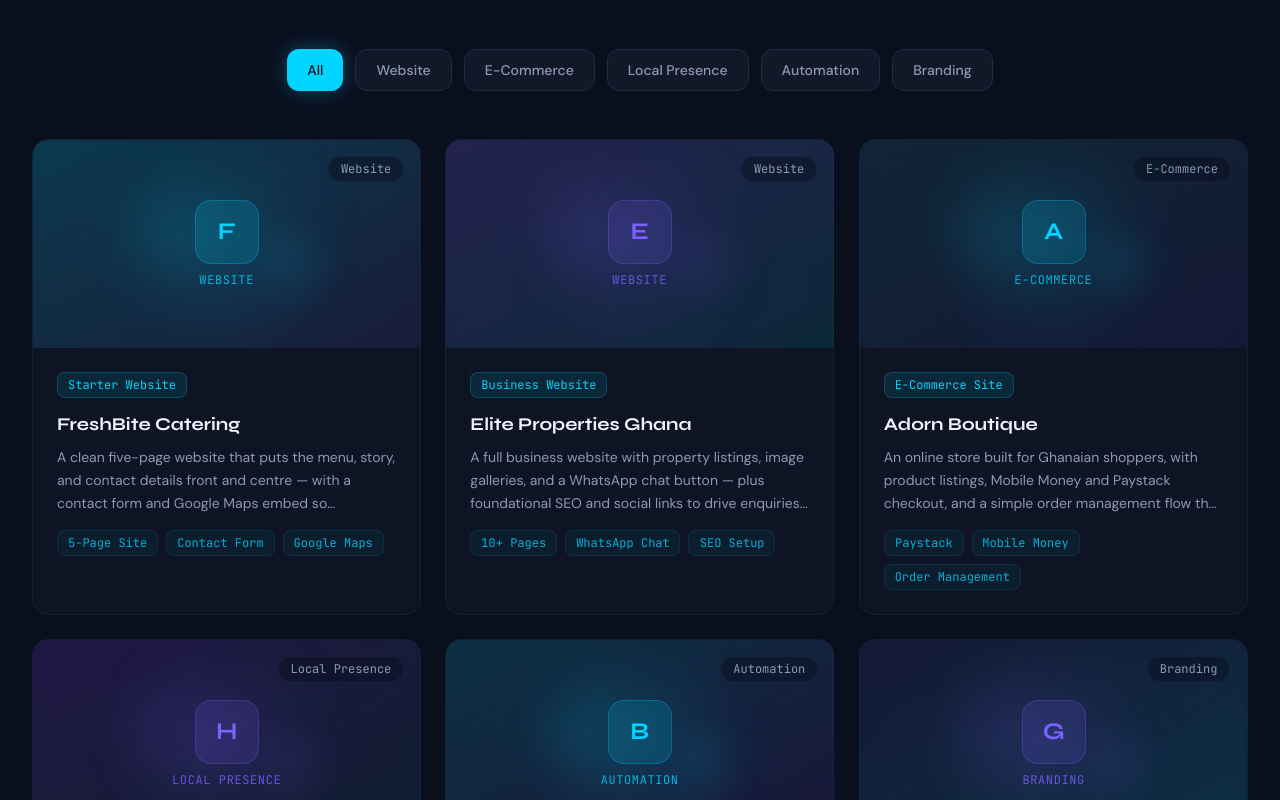
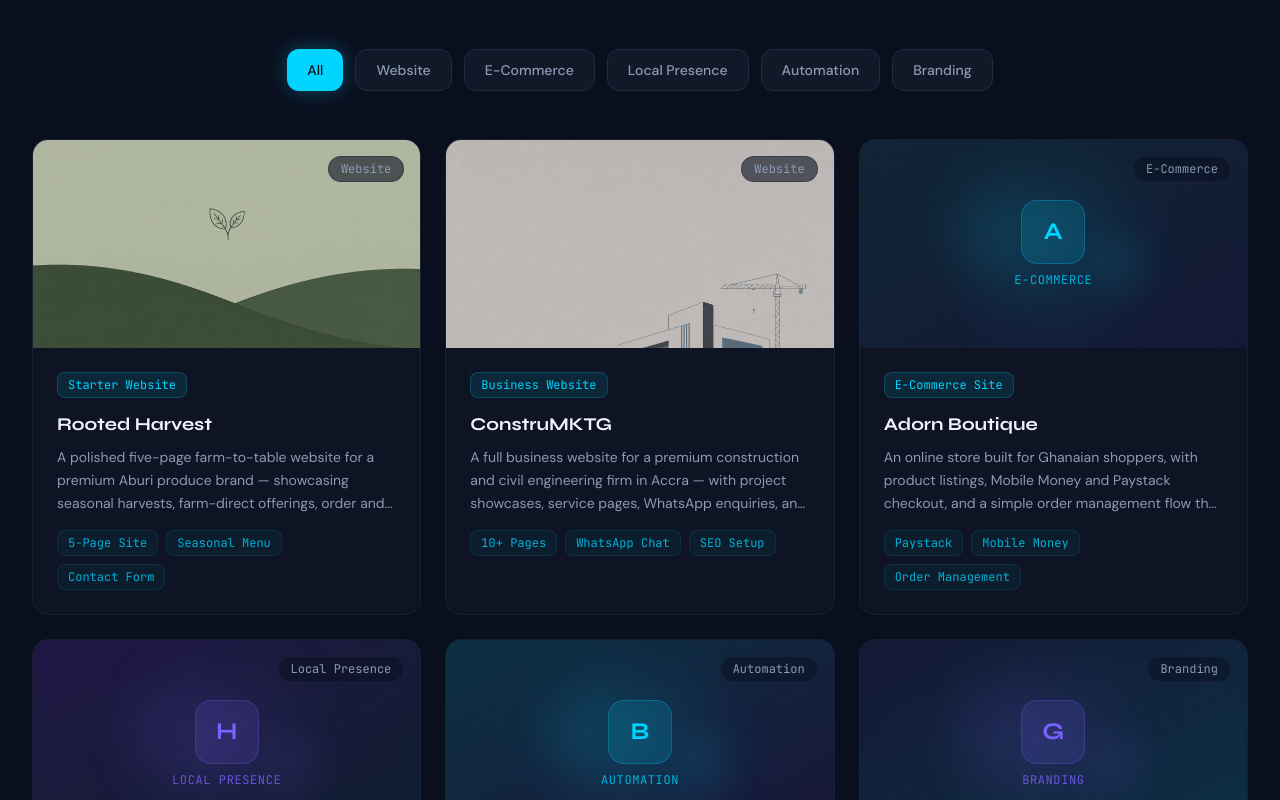
Before and after one commit to OforiHenry/TechBridge-Solutions, a React (Vite) app: page / in a window 1280 px wide. Shown: the part 3620-4420 px from the top of the page. Built offline with nearby package versions, Linux system fonts and the light colour scheme.

Commit message:
Added links and cover images

```diff
--- a/src/components/ui/ProjectCard.jsx
+++ b/src/components/ui/ProjectCard.jsx
@@ -1,7 +1,7 @@
 import { motion } from 'framer-motion';
 
 export default function ProjectCard({ project, index }) {
-  const { title, service, category, description, techStack, color } = project;
+  const { title, service, category, description, techStack, color, url, coverImage } = project;
 
   // Generate a gradient background based on project
   const gradients = [
@@ -13,20 +13,27 @@
     'from-indigo-900/20 to-accent/15',
   ];
 
-  return (
-    <motion.div
-      layout
-      initial={{ opacity: 0, scale: 0.9 }}
-      animate={{ opacity: 1, scale: 1 }}
-      exit={{ opacity: 0, scale: 0.9 }}
-      transition={{ duration: 0.4, delay: index * 0.05 }}
-      whileHover={{ y: -8 }}
-      className="group glass-card rounded-2xl overflow-hidden cursor-pointer"
-    >
+  const cardContent = (
+    <>
       {/* Project Thumbnail */}
       <div
-        className={`relative h-52 bg-gradient-to-br ${gradients[index % gradients.length]} flex items-center justify-center overflow-hidden`}
+        className={`relative h-52 overflow-hidden ${
+          coverImage
+            ? 'bg-primary'
+            : `bg-gradient-to-br ${gradients[index % gradients.length]} flex items-center justify-center`
+        }`}
       >
+        {coverImage ? (
+          <>
+            <img
+              src={coverImage}
+              alt={`${title} project cover`}
+              className="absolute inset-0 w-full h-full object-cover"
+            />
+            <div className="absolute inset-0 bg-primary/10" />
+          </>
+        ) : (
+          <>
             {/* Abstract graphic */}
             <div className="absolute inset-0">
               <div
@@ -62,6 +69,8 @@
                 {category.toUpperCase()}
               </p>
             </div>
+          </>
+        )}
 
         {/* Hover overlay */}
         <div className="absolute inset-0 bg-primary/80 flex items-center justify-center opacity-0 group-hover:opacity-100 transition-all duration-300">
@@ -70,7 +79,7 @@
             whileHover={{ y: 0, opacity: 1 }}
             className="px-6 py-2.5 rounded-xl bg-accent text-primary font-semibold text-sm"
           >
-            View Details →
+            {url ? 'View Live Site →' : 'View Details →'}
           </motion.span>
         </div>
 
@@ -106,6 +115,42 @@
           ))}
         </div>
       </div>
+    </>
+  );
+
+  const cardClasses =
+    'group glass-card rounded-2xl overflow-hidden cursor-pointer block';
+
+  if (url) {
+    return (
+      <motion.a
+        href={url}
+        target="_blank"
+        rel="noopener noreferrer"
+        layout
+        initial={{ opacity: 0, scale: 0.9 }}
+        animate={{ opacity: 1, scale: 1 }}
+        exit={{ opacity: 0, scale: 0.9 }}
+        transition={{ duration: 0.4, delay: index * 0.05 }}
+        whileHover={{ y: -8 }}
+        className={cardClasses}
+      >
+        {cardContent}
+      </motion.a>
+    );
+  }
+
+  return (
+    <motion.div
+      layout
+      initial={{ opacity: 0, scale: 0.9 }}
+      animate={{ opacity: 1, scale: 1 }}
+      exit={{ opacity: 0, scale: 0.9 }}
+      transition={{ duration: 0.4, delay: index * 0.05 }}
+      whileHover={{ y: -8 }}
+      className={cardClasses}
+    >
+      {cardContent}
     </motion.div>
   );
 }
--- a/src/utils/constants.js
+++ b/src/utils/constants.js
@@ -72,23 +72,27 @@
 export const projects = [
   {
     id: 1,
-    title: 'FreshBite Catering',
+    title: 'Rooted Harvest',
     service: 'Starter Website',
     category: 'Website',
     description:
-      'A clean five-page website that puts the menu, story, and contact details front and centre — with a contact form and Google Maps embed so customers can enquire and find the kitchen in seconds.',
-    techStack: ['5-Page Site', 'Contact Form', 'Google Maps'],
+      'A polished five-page farm-to-table website for a premium Aburi produce brand — showcasing seasonal harvests, farm-direct offerings, order and delivery options, and a contact form so customers across Accra can shop Ghanaian staples from the Eastern Region.',
+    techStack: ['5-Page Site', 'Seasonal Menu', 'Contact Form'],
     color: '#00D4FF',
+    coverImage: '/portfolio/rooted-harvest-cover.png',
+    url: 'https://rooted-harvest.lovable.app/',
   },
   {
     id: 2,
-    title: 'Elite Properties Ghana',
+    title: 'ConstruMKTG',
     service: 'Business Website',
     category: 'Website',
     description:
-      'A full business website with property listings, image galleries, and a WhatsApp chat button — plus foundational SEO and social links to drive enquiries from serious buyers.',
+      'A full business website for a premium construction and civil engineering firm in Accra — with project showcases, service pages, WhatsApp enquiries, and foundational SEO to help the team win serious commercial and residential contracts.',
     techStack: ['10+ Pages', 'WhatsApp Chat', 'SEO Setup'],
     color: '#7B61FF',
+    coverImage: '/portfolio/construmktg-cover.png',
+    url: 'https://construmktg-q8cup7lg.manus.space',
   },
   {
     id: 3,
```
Also changed, not shown: public/portfolio/construmktg-cover.png (added), public/portfolio/rooted-harvest-cover.png (added). Lines whose indentation alone changed are shown as unchanged.
